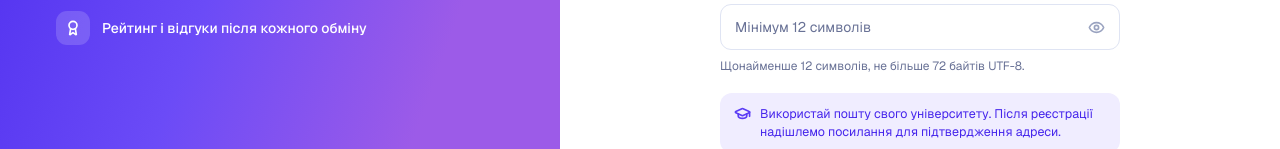
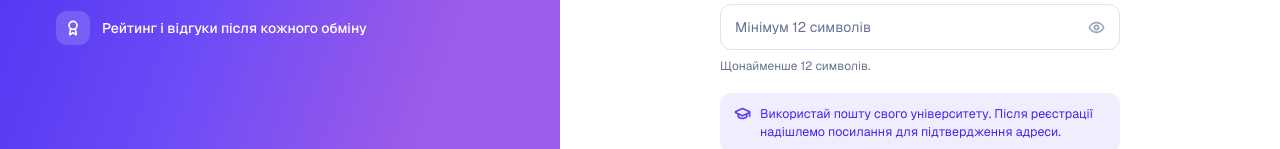
Before and after one commit to Augustwise/skill-swap, a Next.js app in the folder frontend/: page /register in a window 1280 px wide. Shown: the part 473-622 px from the top of the page. Built offline with nearby package versions, Linux system fonts and the light colour scheme; no server answers.

Commit message:
minor fix

```diff
--- a/frontend/app/components/RegistrationForm.tsx
+++ b/frontend/app/components/RegistrationForm.tsx
@@ -317,7 +317,7 @@ export function RegistrationForm() {
           id="register-password-hint"
           className={fieldErrors.password ? "register-field__error" : "auth-hint"}
         >
-          {fieldErrors.password || "Щонайменше 12 символів, не більше 72 байтів UTF-8."}
+          {fieldErrors.password || "Щонайменше 12 символів."}
         </small>
       </div>
 
```
